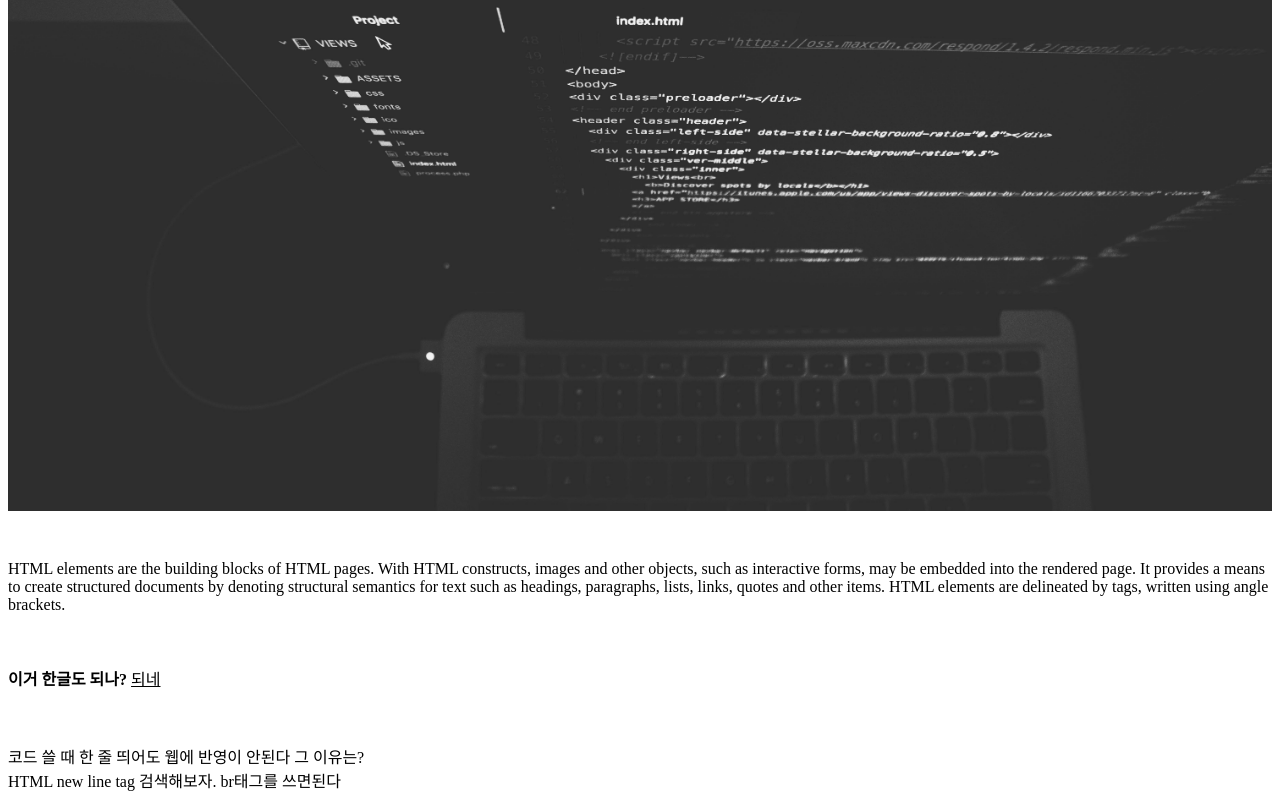
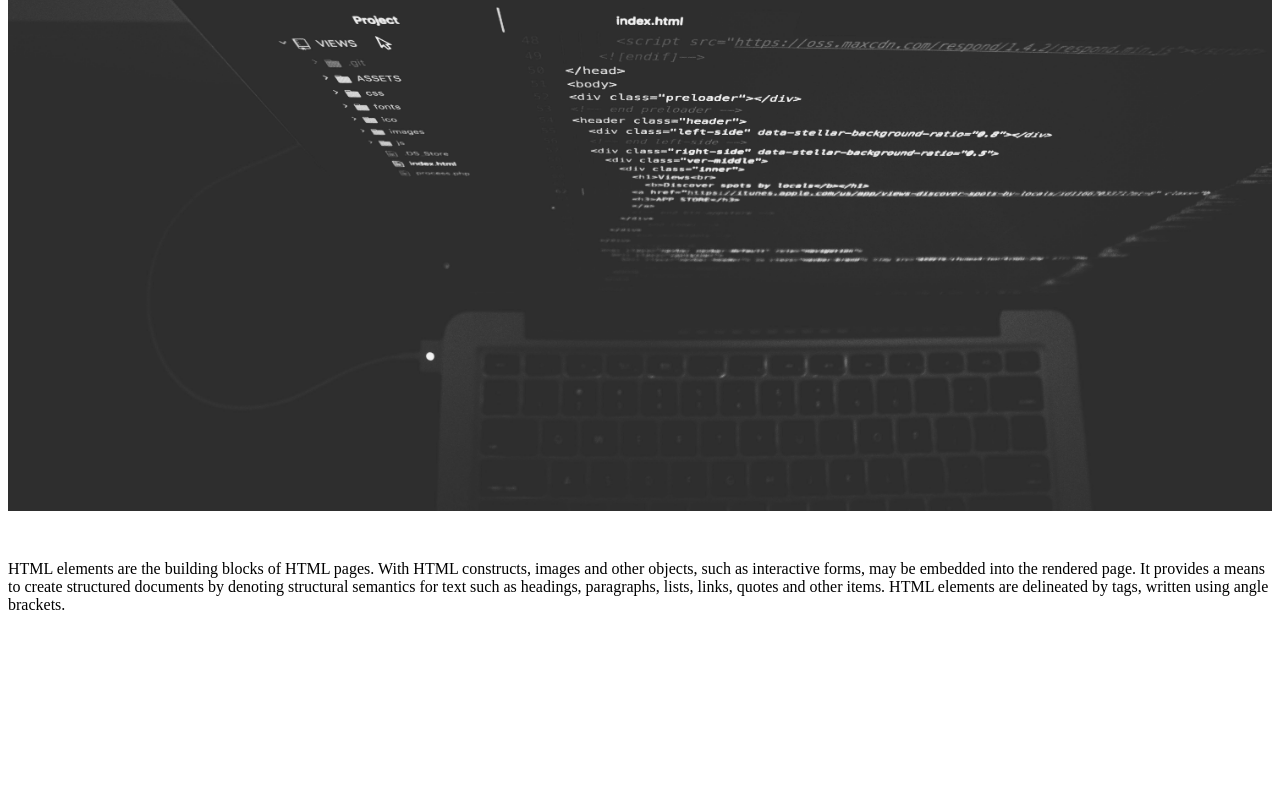
Before and after one commit to 1qaz518/my-first-web-site-haha, a plain HTML site: page 1.html in a window 1280 px wide. Shown: the part 479-1279 px from the top of the page. After the commit the page ends 1109 px from the top, so only its background shows below. Drawn offline with Linux system fonts and the light colour scheme.

Commit message:
Add files via upload

```diff
--- a/1.html
+++ b/1.html
@@ -23,10 +23,5 @@ HTML describes the structure of a web page semantically and originally included
 It provides a means to create structured documents by denoting structural semantics for text such as headings, paragraphs, lists, links, quotes and other items.
 HTML elements are delineated by tags, written using angle brackets.</p>
 
-<br><br><strong>이거 한글도 되나?</strong>
-<u>되네<br></u>
-<br><br><br>
-코드 쓸 때 한 줄 띄어도 웹에 반영이 안된다 그 이유는?<br>
-HTML new line tag 검색해보자. br태그를 쓰면된다
 </body>
 </html>
```
